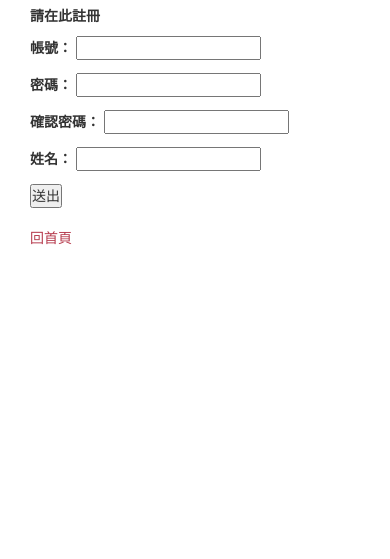
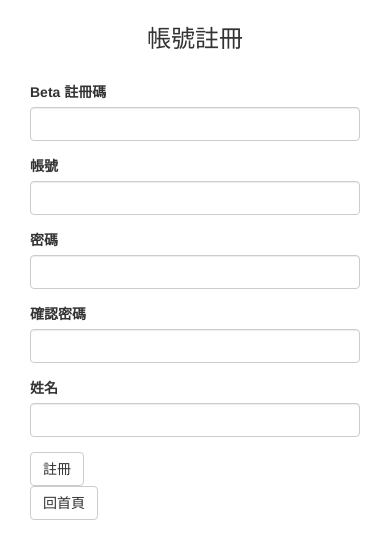
Before and after one commit to am910021/school-Public, a Django app: page /account/signup/ in a window 390 px wide. Shown: the part 160-719 px from the top of the page. Run offline with Django 3.2, Linux system fonts and the light colour scheme; data that the repository does not hold is empty; some libraries are stand-ins or nearby versions.

Commit message:
版本：0.1.0

```diff
--- a/school/account/forms.py
+++ b/school/account/forms.py
@@ -4,8 +4,11 @@ from account.models import Profile
 
 class UserForm(forms.ModelForm):
     username = forms.CharField(label='帳號')
+    username.widget.attrs.update({'class':'form-control'})
     password = forms.CharField(widget=forms.PasswordInput(), label='密碼')
+    password.widget.attrs.update({'class':'form-control'})
     password2 = forms.CharField(widget=forms.PasswordInput(), label='確認密碼')
+    password2.widget.attrs.update({'class':'form-control'})
 
     class Meta:
         model = User
@@ -20,6 +23,7 @@ class UserForm(forms.ModelForm):
 
 class UserProfileForm(forms.ModelForm):
     fullName = forms.CharField(max_length=128, label='姓名')
+    fullName.widget.attrs.update({'class':'form-control'})
 
     class Meta:
         model = Profile
--- a/school/account/templates/account/signup.html
+++ b/school/account/templates/account/signup.html
@@ -1,13 +1,75 @@
 {% extends "main/base.html" %}
-{% block heading %}註冊{% endblock %}
 {% block content %}
-<p><strong>請在此註冊</strong></p>
-<form method=post action={% url 'account:signup' %}>
- {% csrf_token %}
- {{ userForm.as_p }}
- {{ userProfileForm.as_p }}
- <input type=submit value=送出>
-</form>
+<h3 class="text-center">帳號註冊</h3>
 <br>
-<p><a href={% url 'main:main' %}>回首頁</a></p>
+    <div class="row">
+        <div class="col-md-12">
+            <form class="form-horizontal" role="form" method=post action={% url 'account:signup' %}>
+             {% csrf_token %}
+
+                <div class="form-group">
+
+                    <label for="betacode" class="col-sm-2 control-label">
+                        Beta 註冊碼
+                    </label>
+                    <div class="col-sm-3">
+                        <input type="text" name="betacode" id="betacode" class="form-control">
+                        <span class="text-danger">{{error}}</span>
+                    </div>
+                </div>
+
+                <div class="form-group">
+
+                    <label for="id_username" class="col-sm-2 control-label">
+                        {{ userForm.username.label }}
+                    </label>
+                    <div class="col-sm-10">
+                        {{ userForm.username }}
+                        <span class="text-danger">{{ userForm.username.errors }}</span>
+                    </div>
+                </div>
+
+                <div class="form-group">
+                    <label for="id_password" class="col-sm-2 control-label">
+                        {{ userForm.password.label }}
+                    </label>
+                    <div class="col-sm-10">
+                        {{ userForm.password }}
+                        <span class="text-danger">{{ userForm.password.errors }}</span>
+                    </div>
+                </div>
+
+                <div class="form-group">
+                    <label for="id_password2" class="col-sm-2 control-label">
+                        {{ userForm.password2.label }}
+                    </label>
+                    <div class="col-sm-10">
+                        {{ userForm.password2 }}
+                        <span class="text-danger">{{ userForm.password2.errors }}</span>
+                    </div>
+                </div>
+
+                <div class="form-group">
+                    <label for="id_fullName" class="col-sm-2 control-label">
+                        {{ userProfileForm.fullName.label }}
+                    </label>
+                    <div class="col-sm-10">
+                        {{ userProfileForm.fullName }}
+                        <span class="text-danger">{{ userProfileForm.fullName.errors }}</span>
+                    </div>
+                </div>
+                <div class="form-group">
+                    <div class="col-sm-offset-2 col-sm-2">
+                        <button type="submit" class="btn btn-default">
+                            註冊
+                        </button>
+                    </div>
+                    <div class="col-sm-2">
+
+                        <a href={% url 'main:main' %} class="btn btn-default">回首頁</a>
+                    </div>
+                </div>
+            </form>
+        </div>
+    </div>
 {% endblock %}
--- a/school/account/urls.py
+++ b/school/account/urls.py
@@ -17,7 +17,7 @@ from django.conf.urls import url
 import account.views as views
 
 urlpatterns = [
-               url(r'^login/$', views.Login, name='login'),
-               url(r'^signup/$', views.SignUp, name='signup'),
+               url(r'^login/$', views.Login.as_view(), name='login'),
+               url(r'^signup/$', views.SignUp.as_view(), name='signup'),
                url(r'^logout/$', views.Logout, name='logout'),
 ]
--- a/school/account/views.py
+++ b/school/account/views.py
@@ -3,44 +3,66 @@ from django.core.urlresolvers import reverse
 from django.contrib import messages
 from django.contrib.auth import authenticate, login, logout
 from account.forms import UserForm, UserProfileForm
-
-def Login(request):
-    template = 'account/login.html'
-    if request.method=='GET':
-        return render(request, template)
-    # request.method=='POST':
-    username = request.POST.get('username')
-    password = request.POST.get('password')
-    user = authenticate(username=username, password=password)
-    if not user: # authenticate fail
-        return render(request, template, {'error':'登入失敗'})
-    if not user.is_active:
-        return render(request, template, {'error':'帳號已停用'})
-    # login success
-    login(request, user)
-    messages.success(request, '登入成功')
-    return redirect(reverse('main:main'))
+from main.views import BaseView
 
 
-def SignUp(request):
-    template = 'account/signup.html'
-    if request.method=='GET':
-        return render(request, template, {'userForm':UserForm(),'userProfileForm':UserProfileForm()})
+class Login(BaseView):
+    template_name = 'account/login.html' # xxxx/xxx.html
+    page_title = '登入' # title
 
-    # request.method == 'POST':
-    userForm = UserForm(request.POST)
-    userProfileForm = UserProfileForm(request.POST)
-    if not (userForm.is_valid() and userProfileForm.is_valid()):
-        return render(request, template, {'userForm':userForm,'userProfileForm':userProfileForm})
+    def get(self, request, *args, **kwargs):
+        if request.user.username!="":
+            messages.success(request, '登入成功')
+            return redirect(reverse('main:main'))
 
-    user = userForm.save()
-    user.set_password(user.password)
-    user.save()
-    userProfile = userProfileForm.save(commit=False)
-    userProfile.user = user
-    userProfile.save()
-    messages.success(request, '註冊成功')
-    return redirect(reverse('main:main'))
+        return super(Login, self).get(request, *args, **kwargs)
+
+    def post(self, request, *args, **kwargs):
+        username = request.POST.get('username')
+        password = request.POST.get('password')
+        user = authenticate(username=username, password=password)
+        if not user: # authenticate fail
+            kwargs['error'] = '登入失敗'
+            return super(Login, self).post(request, *args, **kwargs)
+        if not user.is_active:
+            kwargs['error'] = '帳號已停用'
+            return super(Login, self).post(request, *args, **kwargs)
+        # login success
+        login(request, user)
+        messages.success(request, '登入成功')
+        return redirect(reverse('main:main'))
+
+class SignUp(BaseView):
+    template_name = 'account/signup.html' # xxxx/xxx.html
+    page_title = '註冊' # title
+
+    def get(self, request, *args, **kwargs):
+        kwargs['userForm'] = UserForm()
+        kwargs['userProfileForm'] = UserProfileForm()
+        return super(SignUp, self).get(request, *args, **kwargs)
+
+    def post(self, request, *args, **kwargs):
+        userForm = UserForm(request.POST)
+        userProfileForm = UserProfileForm(request.POST)
+        if request.POST.get('betacode')!="Ew0Xav08L4":
+            kwargs['error'] = "* 註冊碼錯誤"
+            kwargs['userForm'] = userForm
+            kwargs['userProfileForm'] = userProfileForm
+            return super(SignUp, self).post(request, *args, **kwargs)
+
+        if not (userForm.is_valid() and userProfileForm.is_valid()):
+            kwargs['userForm'] = userForm
+            kwargs['userProfileForm'] = userProfileForm
+            return super(SignUp, self).post(request, *args, **kwargs)
+
+        user = userForm.save()
+        user.set_password(user.password)
+        user.save()
+        userProfile = userProfileForm.save(commit=False)
+        userProfile.user = user
+        userProfile.save()
+        messages.success(request, '註冊成功')
+        return redirect(reverse('main:main'))
 
 def Logout(request):
     logout(request)
--- /dev/null
+++ b/school/api/example2.json
@@ -0,0 +1 @@
+[{"sts_acy":"104","sts_sem":"1","std_serno":"970513","cls_id":"TF3212A","sts_status":"3","sts_reason":"03","sts_ptpone":"Y","sts_back":"N","sts_tsch":"N","sts_tdep":"N","sts_five":"N"},{"sts_acy":"104","sts_sem":"1","std_serno":"985233","cls_id":"TF2244A","sts_status":"1","sts_reason":"","sts_ptpone":"Y","sts_back":"N","sts_tsch":"N","sts_tdep":"N","sts_five":"N"},{"sts_acy":"104","sts_sem":"1","std_serno":"990595","cls_id":"TE3112A","sts_status":"2","sts_reason":"04","sts_ptpone":"Y","sts_back":"Y","sts_tsch":"N","sts_tdep":"N","sts_five":"N"},{"sts_acy":"104","sts_sem":"1","std_serno":"992628","cls_id":"TC8144C","sts_status":"3","sts_reason":"15","sts_ptpone":"N","sts_back":"N","sts_tsch":"N","sts_tdep":"N","sts_five":"N"},{"sts_acy":"104","sts_sem":"1","std_serno":"1010505","cls_id":"TC8144C","sts_status":"1","sts_reason":"","sts_ptpone":"N","sts_back":"N","sts_tsch":"N","sts_tdep":"N","sts_five":"N"}]
--- a/school/developer/views.py
+++ b/school/developer/views.py
@@ -16,6 +16,7 @@ class DeveloperBase(BaseView):
 
     def __init__(self, *args, **kwargs):
         super(DeveloperBase, self).__init__(*args, **kwargs)
+
         self.page_title="開發者"+self.page_title
         self.template_name = self.template_dir_name+self.template_name
 
--- a/school/main/static/org/css/main.css
+++ b/school/main/static/org/css/main.css
@@ -180,6 +180,24 @@
     line-height:40px;
 }
 
+#logined{
+    float:right;
+    height:100%;
+    border-left:1px #ccc solid;
+    vertical-align:middle;
+    text-align: center;
+    background-color:#333;
+    padding-left:5px;
+    padding-right:5px;
+  }
+
+#logined a{
+    color:#fff;
+    text-decoration:none;
+    line-height:40px;
+}
+
+
 #main{
 	margin-top:151px;
 }
--- a/school/main/static/org/css/style.css
+++ b/school/main/static/org/css/style.css
@@ -117,3 +117,11 @@ h1 a {
  	background: #1E65AF;
  	color: #66cef6;
  }
+
+ .special a{
+    color: #fff;
+ }
+
+ .special a:hover{
+    color: #66cef6;
+ }
```
Also changed, not shown: school/account/templates/account/login.html (+53 -12 lines), school/api/views.py (+19 -2 lines), school/main/templates/main/base.html (+29 -4 lines).
